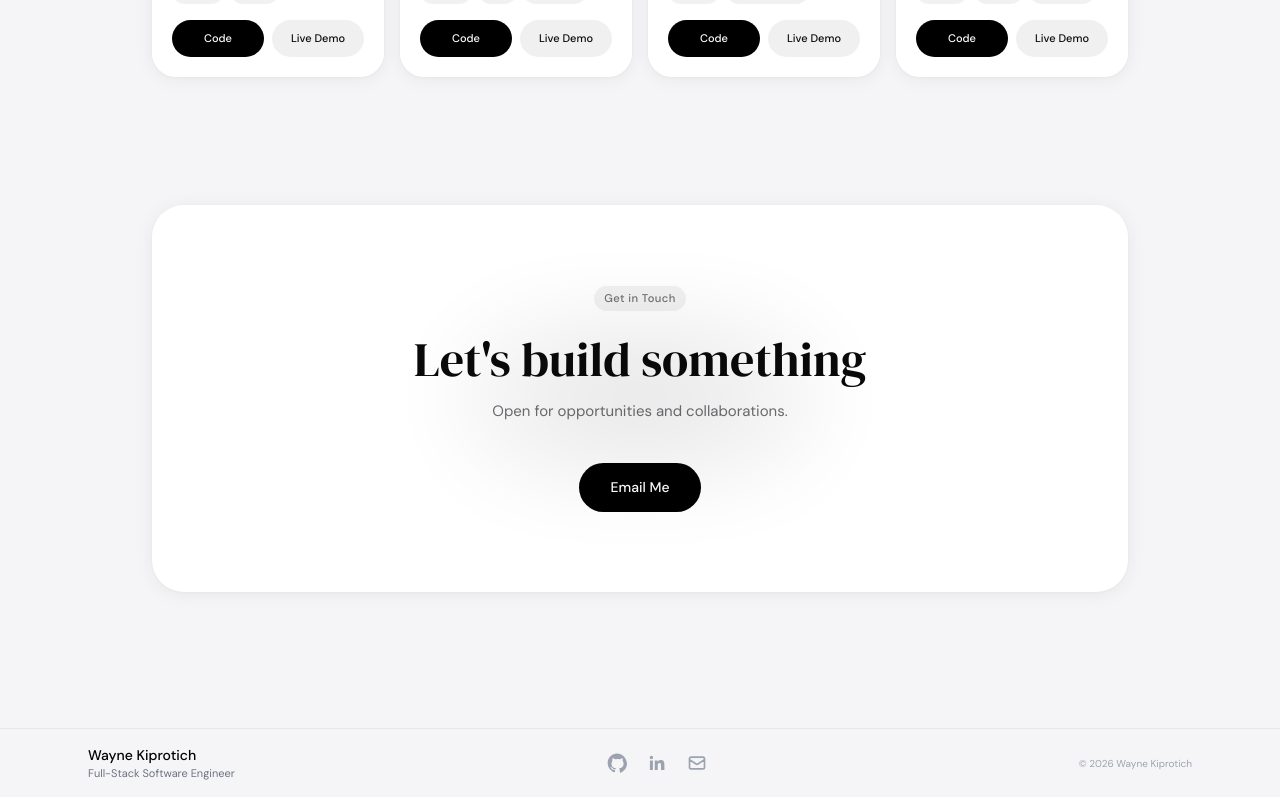
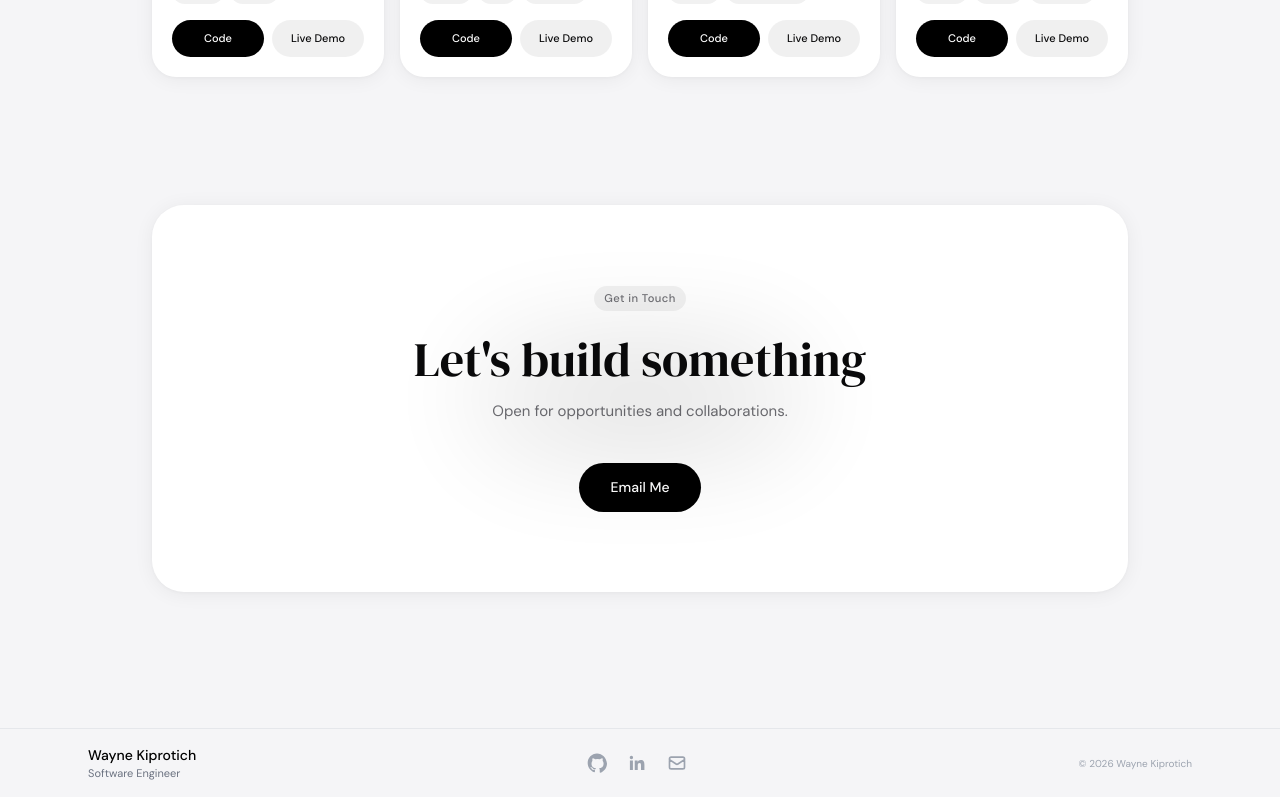
Before and after one commit to waynekiprotich/Wayne-s-Portfolio, a React (Vite) app: page / in a window 1280 px wide. Shown: the part 1592-2389 px from the top of the page. Built offline with nearby package versions, Linux system fonts and the light colour scheme.

Commit message:
Update software engineer title

```diff
--- a/src/components/Footer.jsx
+++ b/src/components/Footer.jsx
@@ -10,7 +10,7 @@ export default function Footer() {
           </h2>
 
           <p className="text-[11px] text-gray-500">
-            Full-Stack Software Engineer
+            Software Engineer
           </p>
         </div>
 
```
